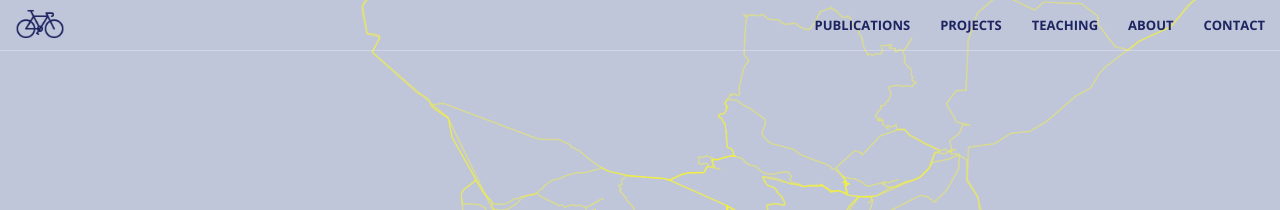
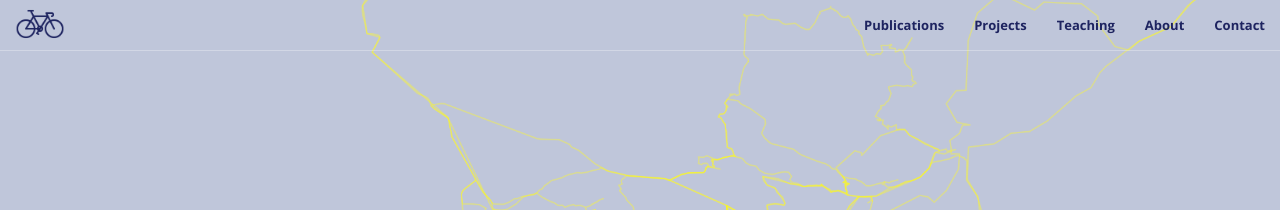
Before and after one commit to luccalino/luccalino.github.io, a Jekyll site: the page built from index.html, in a window 1280 px wide. Shown: the top 210 px of the page. Built offline with Jekyll 4.4.1, drawn with Linux system fonts in a browser that asks for light colours; nearby versions of some CDN libraries.

Commit message:
Change navigation to transparent

```diff
--- a/_sass/_base.scss
+++ b/_sass/_base.scss
@@ -107,7 +107,7 @@
         color: $theme-primary;
         @include sans-serif-font;
         font-weight: 700;
-        text-transform: uppercase;
+        //text-transform: uppercase;
         &:hover,
         &:focus {
             color: darken($theme-primary, 10%);
@@ -117,7 +117,7 @@
         > li {
             > a,
             > a:focus {
-                text-transform: uppercase;
+                //text-transform: uppercase;
                 font-weight: 700;
                 font-size: 13px;
                 color: $theme-dark;
@@ -155,7 +155,7 @@
             }
         }
         &.affix {
-            background-color: white;
+            background-color: transparent; //white;
             border-color: rgba($theme-dark, .5);
             .navbar-header .navbar-brand {
                 color: $theme-primary;
```
